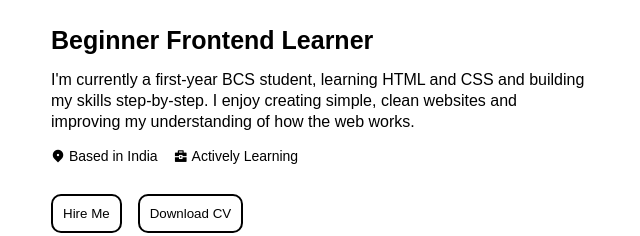
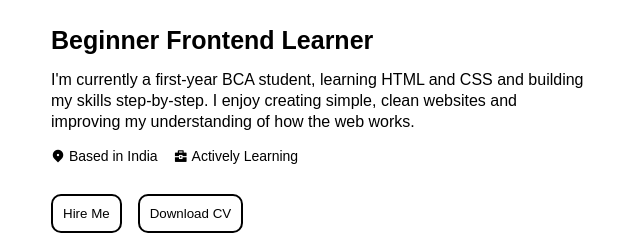
Before and after one commit to AshishPal80/My_profile_web, a plain HTML site: page index.html in a window 1280 px wide. Shown: the part 254-490 px from the top of the page, 77-717 px from the left. Drawn offline with nearby package versions, Linux system fonts and the light colour scheme.

Commit message:
fixed text error

```diff
--- a/index.html
+++ b/index.html
@@ -39,7 +39,7 @@
         <div class="p1-left">
           <h1 id="p1-h1">Hi, I'm Ashish</h1>
           <h3 id="p1-h3"> Beginner Frontend Learner</h3>
-          <p id="p1-p">I'm currently a first-year BCS student, learning HTML and CSS and building my skills step-by-step.
+          <p id="p1-p">I'm currently a first-year BCA student, learning HTML and CSS and building my skills step-by-step.
             I enjoy creating simple, clean websites and improving my understanding of how the web works.</p>
           <div class="p1-info">
            <p><i class="ri-map-pin-2-fill"></i> Based in India</p>
```
